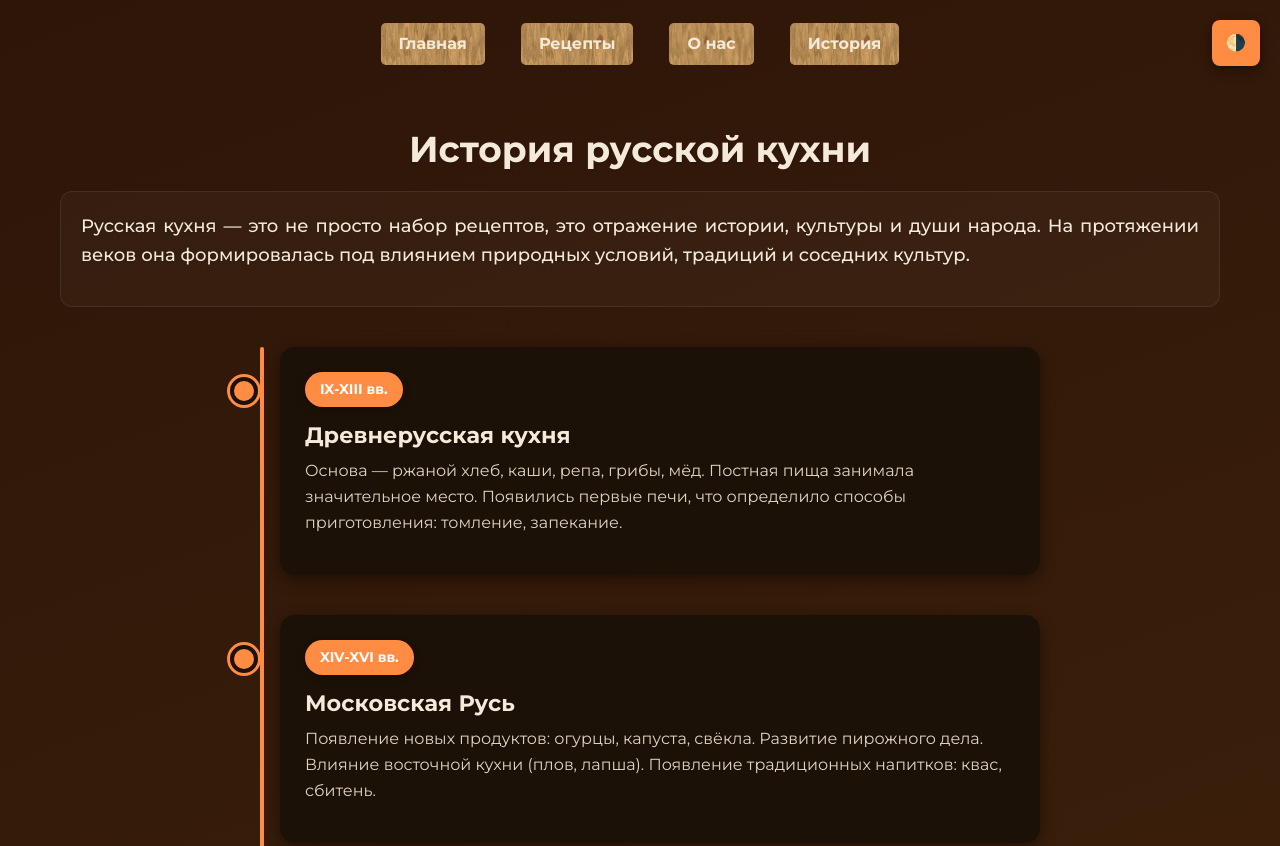
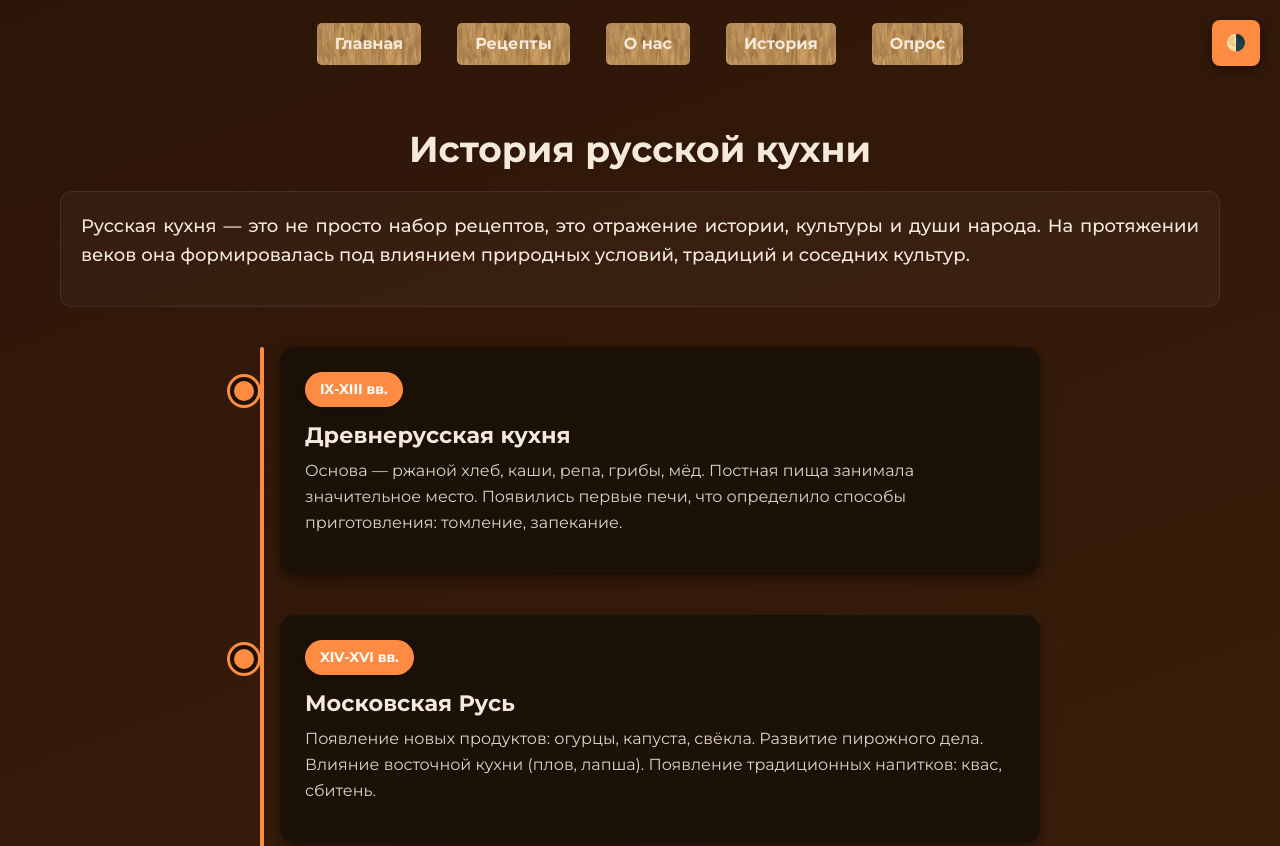
Before and after one commit to saha9012/russian-cuisine-site, a plain HTML site: page history.html in a window 1280 px wide. Shown: the top 846 px of the page. Drawn offline with Linux system fonts and the light colour scheme; a script that the page names is missing; a web font is replaced by a local one.

Commit message:
Update history.html

```diff
--- a/history.html
+++ b/history.html
@@ -15,6 +15,7 @@
             <a href="recipes.html">Рецепты</a>
             <a href="about.html">О нас</a>
             <a href="history.html">История</a>
+            <a href="https://forms.yandex.ru/u/695926daeb614627d34f0c44">Опрос</a>
         </nav>
     </header>
 
```
